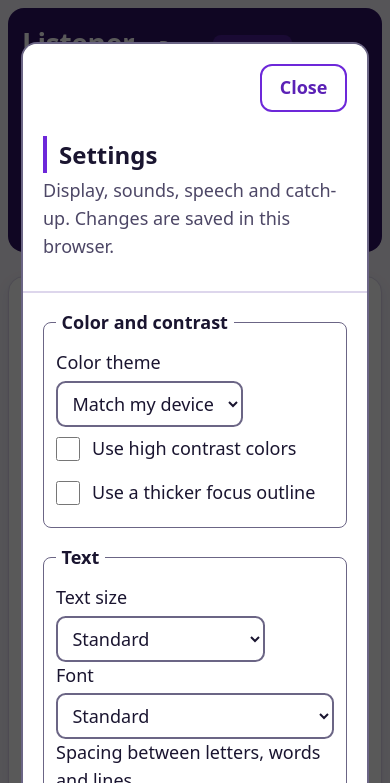
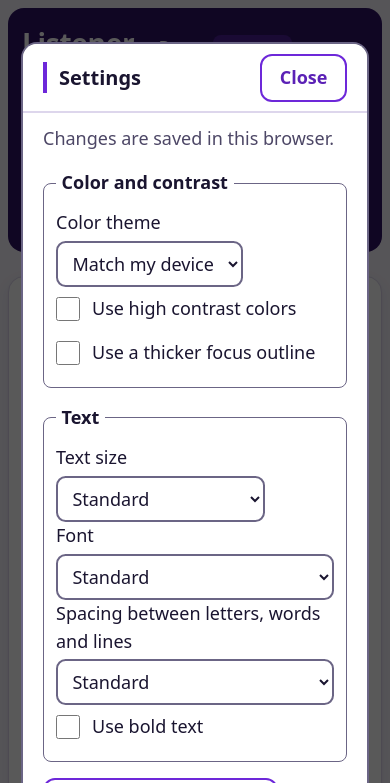
Before and after one commit to shergina/NarraAssist, a website: page public/listener.html in a window 390 px wide. Both pictures are taken after a click on the button "Settings". Shown: the top 783 px of the page. Drawn offline with Linux system fonts and the light colour scheme.

Commit message:
Settings dialog: one-line sticky bar, note moved into the body (Tanishka's lane, with Maria's OK)

```diff
--- a/public/css/styles.css
+++ b/public/css/styles.css
@@ -188,10 +188,10 @@ dialog {
   color: var(--fg);
 }
 dialog::backdrop { background: rgb(0 0 0 / 65%); }
-.settings-heading { display: flex; justify-content: space-between; gap: 1rem; align-items: flex-start; position: sticky; top: calc(-1 * var(--dialog-pad)); z-index: 2; margin: calc(-1 * var(--dialog-pad)) calc(-1 * var(--dialog-pad)) 1rem; padding: var(--dialog-pad) var(--dialog-pad) 0.75rem; background: var(--raised); border-bottom: 2px solid var(--line); }
+.settings-heading { display: flex; justify-content: space-between; gap: 1rem; align-items: flex-start; position: sticky; top: calc(-1 * var(--dialog-pad)); z-index: 2; align-items: center; margin: calc(-1 * var(--dialog-pad)) calc(-1 * var(--dialog-pad)) 0.75rem; padding: 0.6rem var(--dialog-pad); background: var(--raised); border-bottom: 2px solid var(--line); }
 .settings-heading button { flex: none; white-space: nowrap; overflow-wrap: normal; }
-.settings-heading h2 { margin-bottom: 0.25rem; }
-.settings-heading p { margin-top: 0; }
+.settings-heading h2 { margin: 0; }
+#settings-description { margin: 0 0 0.75rem; }
 .settings-group { min-width: 0; margin: 1rem 0; padding: 0.75rem; border: 1px solid var(--border); border-radius: 0.5rem; }
 .settings-group legend { padding: 0 0.35rem; font-weight: 700; }
 .setting-toggle { display: flex; flex-direction: row; align-items: center; gap: 0.75rem; min-height: 2.75rem; }
@@ -218,9 +218,7 @@ dialog::backdrop { background: rgb(0 0 0 / 65%); }
   .nav-dropdown > summary { justify-content: center; }
   .nav-dropdown[open] { flex-basis: 100%; }
   .nav-dropdown[open] > div { position: static; width: auto; max-height: none; margin-top: 0.5rem; }
-  .settings-heading { flex-direction: column-reverse; }
-  .settings-heading button { align-self: flex-end; }
-  .settings-heading h2 { margin-top: 0.5rem; }
+  .settings-heading h2 { font-size: 1.25rem; }
 }
 @media (prefers-reduced-motion: reduce) {
   button { transition: none; }
--- a/public/listener.html
+++ b/public/listener.html
@@ -114,12 +114,10 @@
   </main>
   <dialog id="settings-dialog" aria-labelledby="settings-h" aria-describedby="settings-description">
     <div class="settings-heading">
-      <div>
-        <h2 id="settings-h">Settings</h2>
-        <p id="settings-description" class="muted">Display, sounds, speech and catch-up. Changes are saved in this browser.</p>
-      </div>
+      <h2 id="settings-h">Settings</h2>
       <button id="close-settings" type="button">Close</button>
     </div>
+    <p id="settings-description" class="muted">Changes are saved in this browser.</p>
     <div id="settings"></div>
   </dialog>
   <script type="module" src="/js/listener.js"></script>
```
